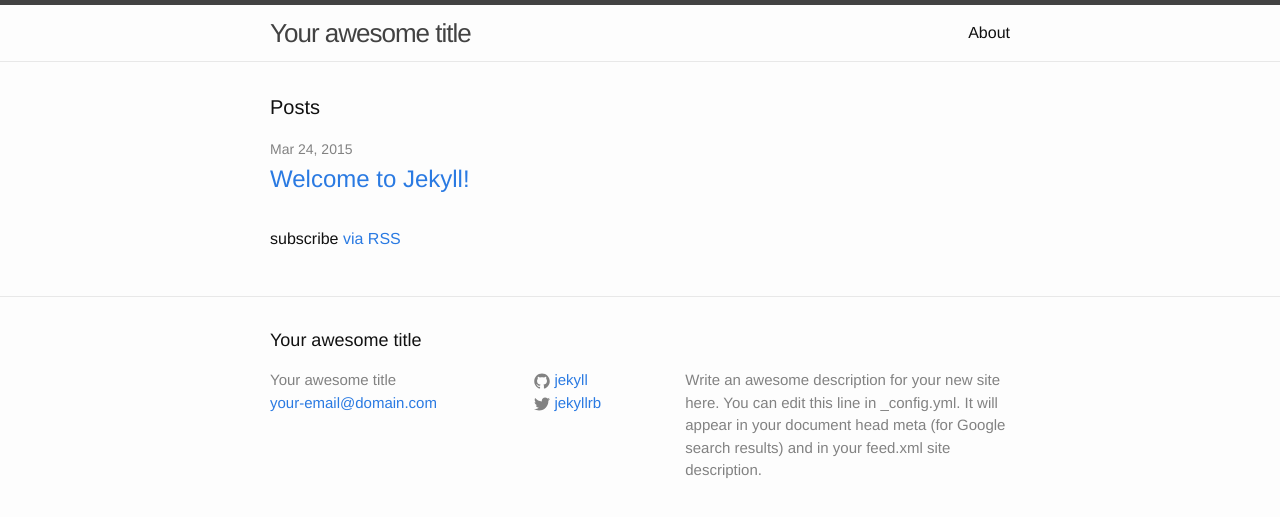
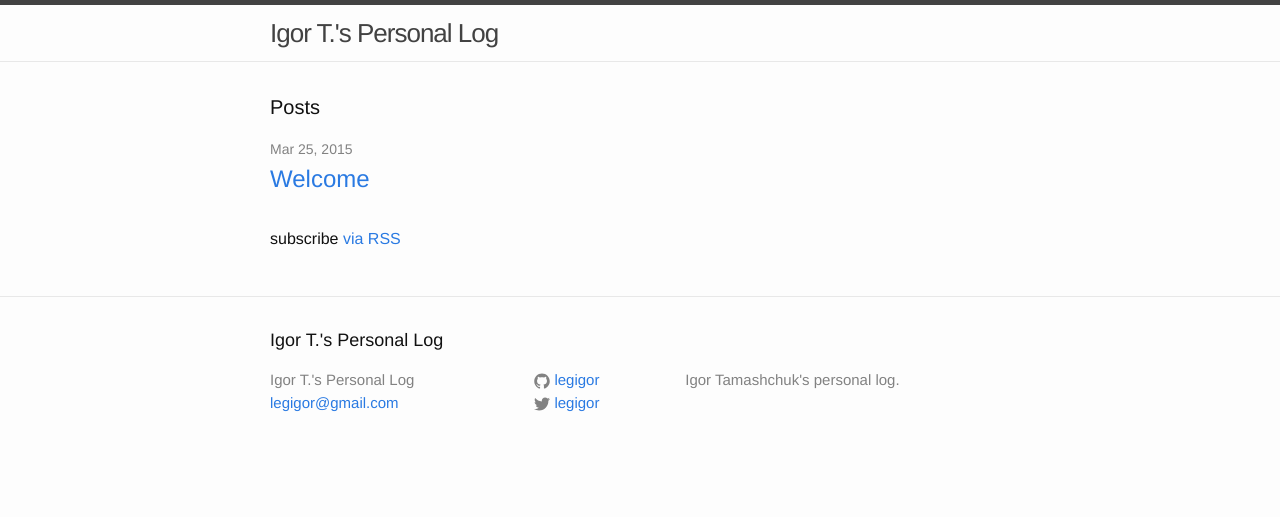
Before and after one commit to legigor/legigor.github.io, a Jekyll site: the page built from index.html, in a window 1280 px wide. Shown: the top 517 px of the page. Built offline with Jekyll 4.4.1, drawn with Linux system fonts in a browser that asks for light colours.

```diff
--- a/_config.yml
+++ b/_config.yml
@@ -1,14 +1,12 @@
 # Site settings
-title: Your awesome title
-email: your-email@domain.com
+title: Igor T.'s Personal Log
+email: legigor@gmail.com
 description: > # this means to ignore newlines until "baseurl:"
-  Write an awesome description for your new site here. You can edit this
-  line in _config.yml. It will appear in your document head meta (for
-  Google search results) and in your feed.xml site description.
+  Igor Tamashchuk's personal log.
 baseurl: "" # the subpath of your site, e.g. /blog/
-url: "http://yourdomain.com" # the base hostname & protocol for your site
-twitter_username: jekyllrb
-github_username:  jekyll
+url: "http://tigp.name" # the base hostname & protocol for your site
+twitter_username: legigor
+github_username:  legigor
 
 # Build settings
 markdown: kramdown
```
Also changed, not shown: _posts/2015-03-25-welcome.md (added, +9 -0 lines), _drafts/about.md (renamed from about.md), _drafts/welcome-to-jekyll.markdown (renamed from _posts/2015-03-24-welcome-to-jekyll.markdown).
